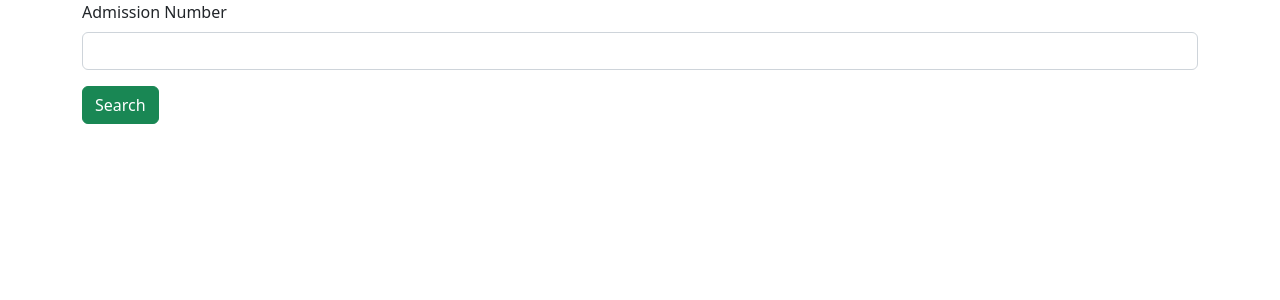
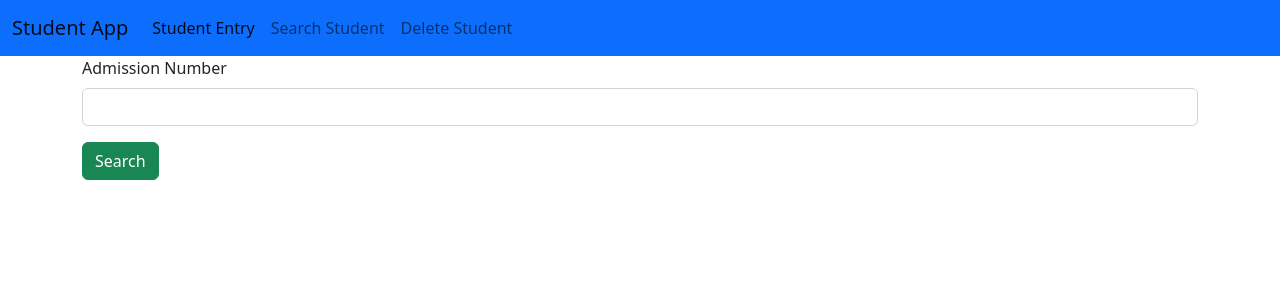
Before and after one commit to GokulDas-07/Student-Angular-App, an Angular app: page /search in a window 1280 px wide. Shown: the top 300 px of the page. Built offline with nearby package versions, Linux system fonts and the light colour scheme.

Commit message:
navbar added

```diff
--- a/src/app/app.module.ts
+++ b/src/app/app.module.ts
@@ -6,13 +6,15 @@
 import { StudentEntryComponent } from './student-entry/student-entry.component';
 import { StudentSearchComponent } from './student-search/student-search.component';
 import { StudentDeleteComponent } from './student-delete/student-delete.component';
+import { NavbarComponent } from './navbar/navbar.component';
 
 @NgModule({
   declarations: [
     AppComponent,
     StudentEntryComponent,
     StudentSearchComponent,
-    StudentDeleteComponent
+    StudentDeleteComponent,
+    NavbarComponent
   ],
   imports: [
     BrowserModule,
--- /dev/null
+++ b/src/app/navbar/navbar.component.html
@@ -0,0 +1,21 @@
+<nav class="navbar navbar-expand-lg bg-primary">
+    <div class="container-fluid">
+      <a class="navbar-brand" routerLink="/">Student App</a>
+      <button class="navbar-toggler" type="button" data-bs-toggle="collapse" data-bs-target="#navbarNav" aria-controls="navbarNav" aria-expanded="false" aria-label="Toggle navigation">
+        <span class="navbar-toggler-icon"></span>
+      </button>
+      <div class="collapse navbar-collapse" id="navbarNav">
+        <ul class="navbar-nav">
+          <li class="nav-item">
+            <a class="nav-link active" aria-current="page" routerLink="/">Student Entry</a>
+          </li>
+          <li class="nav-item">
+            <a class="nav-link" routerLink="/search">Search Student</a>
+          </li>
+          <li class="nav-item">
+            <a class="nav-link" routerLink="/delete">Delete Student</a>
+          </li>
+        </ul>
+      </div>
+    </div>
+  </nav>
--- a/src/app/student-delete/student-delete.component.html
+++ b/src/app/student-delete/student-delete.component.html
@@ -1,3 +1,4 @@
+<app-navbar></app-navbar>
 <div class="container">
     <div class="row">
         <div class="col col-12 col-sm-12 col-md-12 col-lg-12 col-xl-12 col-xxl-12">
--- a/src/app/student-entry/student-entry.component.html
+++ b/src/app/student-entry/student-entry.component.html
@@ -1,3 +1,4 @@
+<app-navbar></app-navbar>
 <div class="container">
     <div class="row">
         <div class="col col-12 col-sm-12 col-md-12 col-lg-12 col-xl-12 col-xxl-12">
--- a/src/app/student-search/student-search.component.html
+++ b/src/app/student-search/student-search.component.html
@@ -1,3 +1,4 @@
+<app-navbar></app-navbar>
 <div class="container">
     <div class="row">
         <div class="col col-12 col-sm-12 col-md-12 col-lg-12 col-xl-12 col-xxl-12">
```
Also changed, not shown: src/app/navbar/navbar.component.ts (added, +10 -0 lines), src/app/navbar/navbar.component.css (added).
